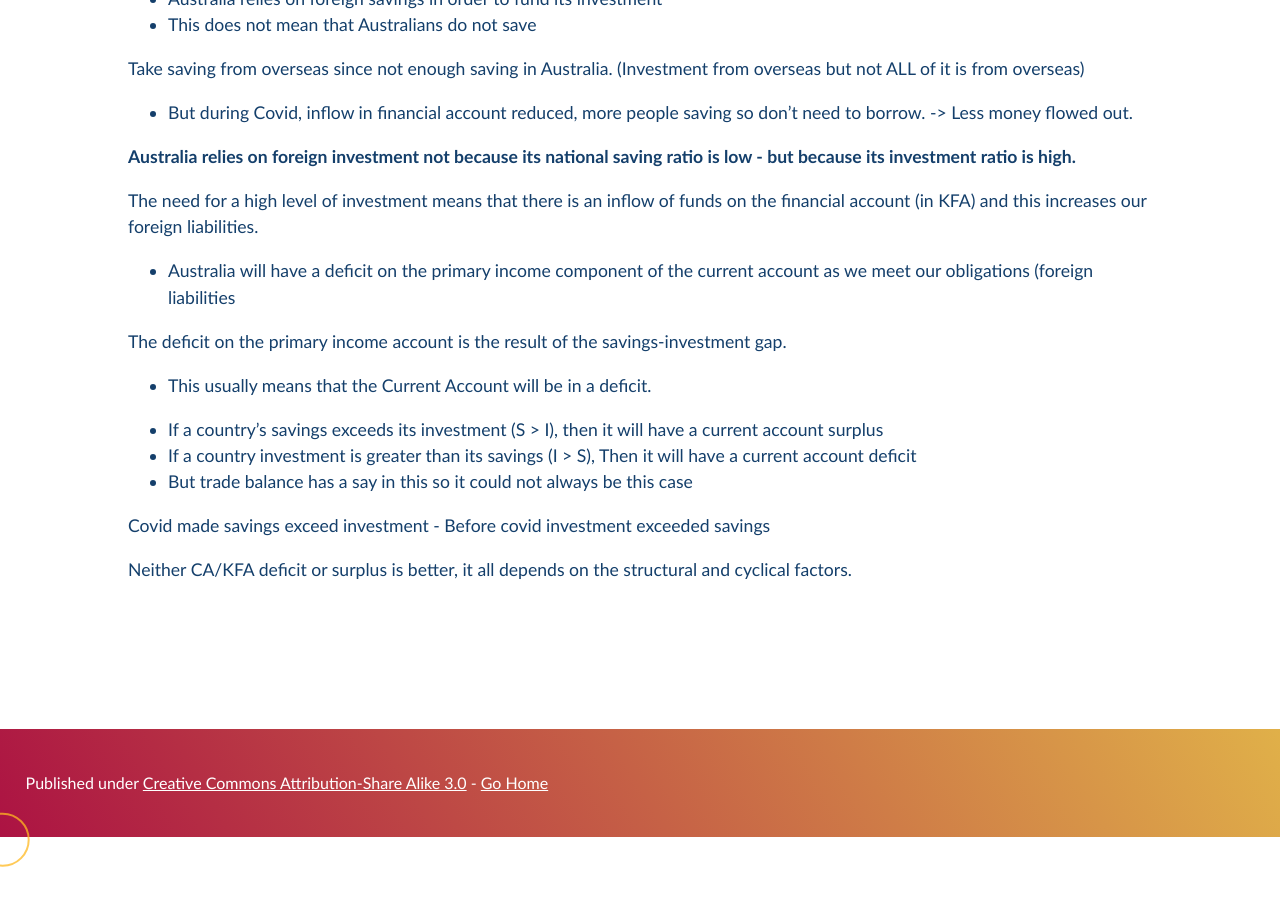
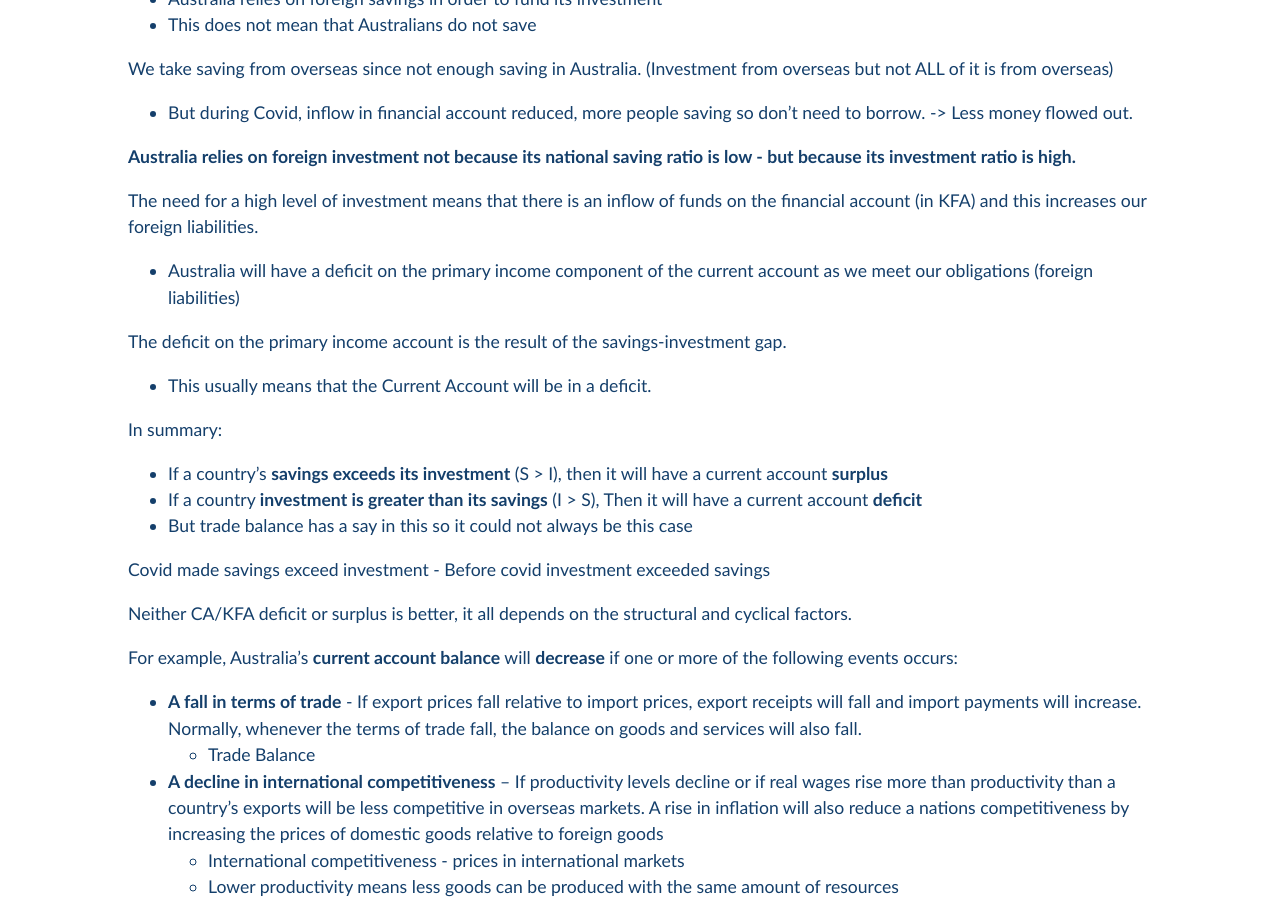
Before and after one commit to Pi-thagoras/the-chicken-pen, a Jekyll site: the page built from economics/econs_year_12/Balance-of-Payments.md, in a window 1280 px wide and 900 px high, scrolled down 5920 px. Built offline with Jekyll 4.4.1, drawn with Linux system fonts in a browser that asks for light colours; before the commit the page ends 6786 px from its top, so only the background shows below that; some of the changed text lies outside the part shown.

Commit message:
vault backup: 2024-02-14 17:56:34

```diff
--- a/economics/econs_year_12/Balance-of-Payments.md
+++ b/economics/econs_year_12/Balance-of-Payments.md
@@ -187,22 +185,42 @@
 - Australia relies on foreign savings in order to fund its investment
 - This does not mean that Australians do not save
 
-Take saving from overseas since not enough saving in Australia. (Investment from overseas but not ALL of it is from overseas)
+We take saving from overseas since not enough saving in Australia. (Investment from overseas but not ALL of it is from overseas)
 - But during Covid, inflow in financial account reduced, more people saving so don't need to borrow. -> Less money flowed out.
 
 **Australia relies on foreign investment not because its national saving ratio is low - but because its investment ratio is high.**
 
 The need for a high level of investment means that there is an inflow of funds on the financial account (in KFA) and this increases our foreign liabilities.
-- Australia will have a deficit on the primary income component of the current account as we meet our obligations (foreign liabilities
+- Australia will have a deficit on the primary income component of the current account as we meet our obligations (foreign liabilities)
 
 The deficit on the primary income account is the result of the savings-investment gap.
 - This usually means that the Current Account will be in a deficit.
 
-
-- If a country’s savings exceeds its investment (S > I), then it will have a current account surplus
-- If a country investment is greater than its savings (I > S), Then it will have a current account deficit
+In summary:
+- If a country’s **savings exceeds its investment** (S > I), then it will have a current account **surplus**
+- If a country **investment is greater than its savings** (I > S), Then it will have a current account **deficit**
 - But trade balance has a say in this so it could not always be this case
 
 Covid made savings exceed investment - Before covid investment exceeded savings
 
 Neither CA/KFA deficit or surplus is better, it all depends on the structural and cyclical factors.
+
+
+For example, Australia’s **current account balance** will **decrease** if one or more of the following events occurs:
+- **A fall in terms of trade** - If export prices fall relative to import prices, export receipts will fall and import payments will increase. Normally, whenever the terms of trade fall, the balance on goods and services will also fall.
+	- Trade Balance
+- **A decline in international competitiveness** – If productivity levels decline or if real wages rise more than productivity than a country's exports will be less competitive in overseas markets. A rise in inflation will also reduce a nations competitiveness by increasing the prices of domestic goods relative to foreign goods
+	- International competitiveness - prices in international markets
+	- Lower productivity means less goods can be produced with the same amount of resources
+	- Increase in real wages means that the cost of production increases
+	- Trade Balance
+- **A higher rate of (domestic) economic growth** – This will lead to an increase in national income and an increase in both consumption and investment spending boosting the demand for imports and decreasing the trade balance
+	- Trade Balance
+- **An increase in foreign investment will increase the financial account balance** - Australia is a country rich in natural resources which attracts a substantial flow of investment. If the **rate of return** on investment is higher in Australia than the rest of the world then there will be large capital inflow into Australia. This will increase the primary income deficit due to the outflow of investment income (dividends and the interest payments)
+	- Savings investment gap
+	- **A decline in national savings** – If savings by either households, firms or the government fall, the current account balance will decrease. When national saving (all saving) is less than investment, the current account will record a deficit.
+		- Savings investment gap
+	- **An increase in domestic investment** – If investment increases by either the private or public sector, the current account balance will decrease.
+		- Similar to the foreign investment
+
+Negative of current account deficit: If the current account is in deficit because of a decline in competitiveness, then you are falling behind in productivity, and innovation.
```
Also changed, not shown: other parts of economics/econs_year_12/Balance-of-Payments.md (+1 -3 lines).
